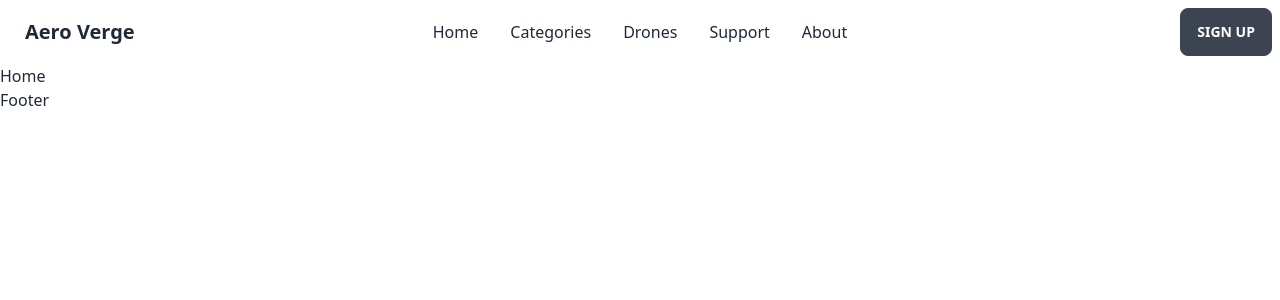
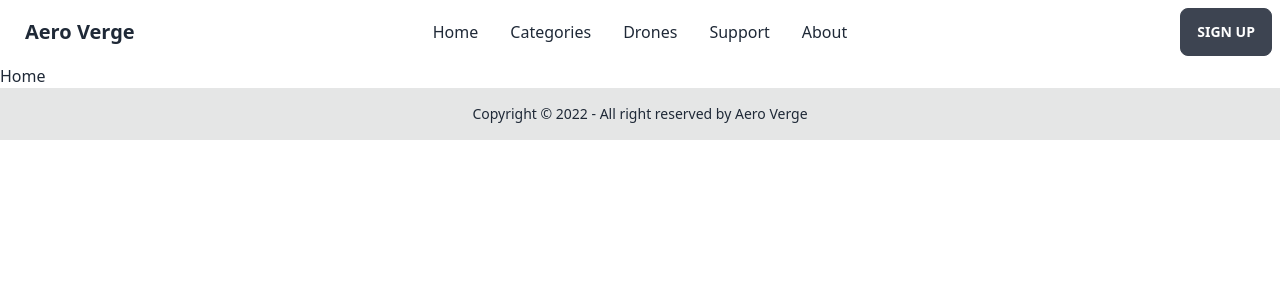
Before and after one commit to shohan-pherones/aero-verge, a React (Create React App) app: page / in a window 1280 px wide. Shown: the top 300 px of the page. Built offline with nearby package versions, Linux system fonts and the light colour scheme.

Commit message:
footer done

```diff
--- a/src/components/Footer.js
+++ b/src/components/Footer.js
@@ -1,7 +1,16 @@
 import React from "react";
 
 const Footer = () => {
-  return <div>Footer</div>;
+  return (
+    <footer className="footer footer-center p-4 bg-base-300 text-base-content">
+      <div>
+        <p>
+          Copyright © {new Date().getFullYear()} - All right reserved by Aero
+          Verge
+        </p>
+      </div>
+    </footer>
+  );
 };
 
 export default Footer;
```
